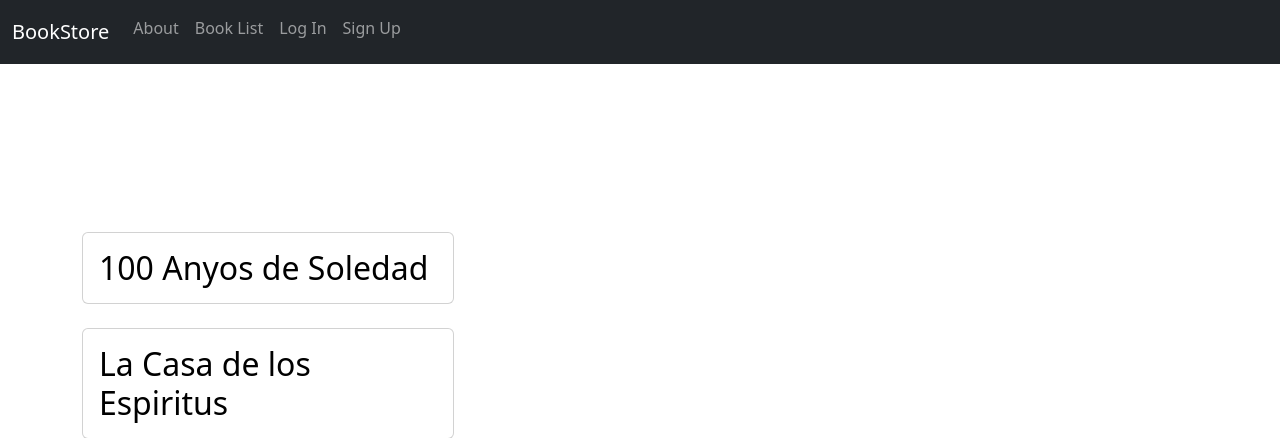
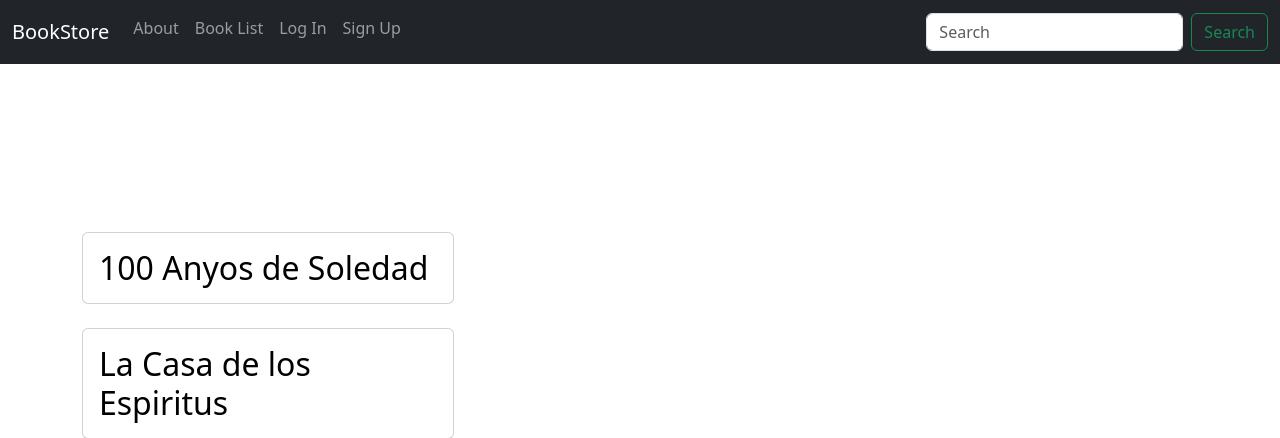
Before and after one commit to CodeYisus12/bookstore, a Django app: page /books/ in a window 1280 px wide. Shown: the top 438 px of the page. Run offline with Django 5.2, Linux system fonts and the light colour scheme; data comes from the database, SQL or seed files in the repository.

Commit message:
search bar and results

```diff
--- a/books/urls.py
+++ b/books/urls.py
@@ -1,7 +1,8 @@
 from django.urls import path
-from .views import BookListView, BookDetailView
+from .views import BookListView, BookDetailView, SearchResultsView
 
 urlpatterns = [
     path('', BookListView.as_view(), name='book_list'),
     path('<int:pk>/', BookDetailView.as_view(), name='book_detail'),
+    path('search/', SearchResultsView.as_view(), name='search_results')
 ]
--- a/books/views.py
+++ b/books/views.py
@@ -12,3 +12,7 @@ class BookDetailView(LoginRequiredMixin, DetailView):
     model = Book
     template_name = 'books/book_detail.html'
     login_url = '/accounts/login'
+
+class SearchResultsView(ListView):
+    model = Book
+    template_name = 'books/search.html'
--- a/templates/_base.html
+++ b/templates/_base.html
@@ -55,7 +55,10 @@
 
                 {% endif %}
             </ul>
-
+             <form class="d-flex" action="" method="get">
+                <input class="form-control me-2" type="search" placeholder="Search" aria-label="Search">
+                <button class="btn btn-outline-success" type="submit">Search</button>
+             </form>
             </div>
         </div>
     </nav>
```
Also changed, not shown: templates/books/search.html (added, +14 -0 lines).
